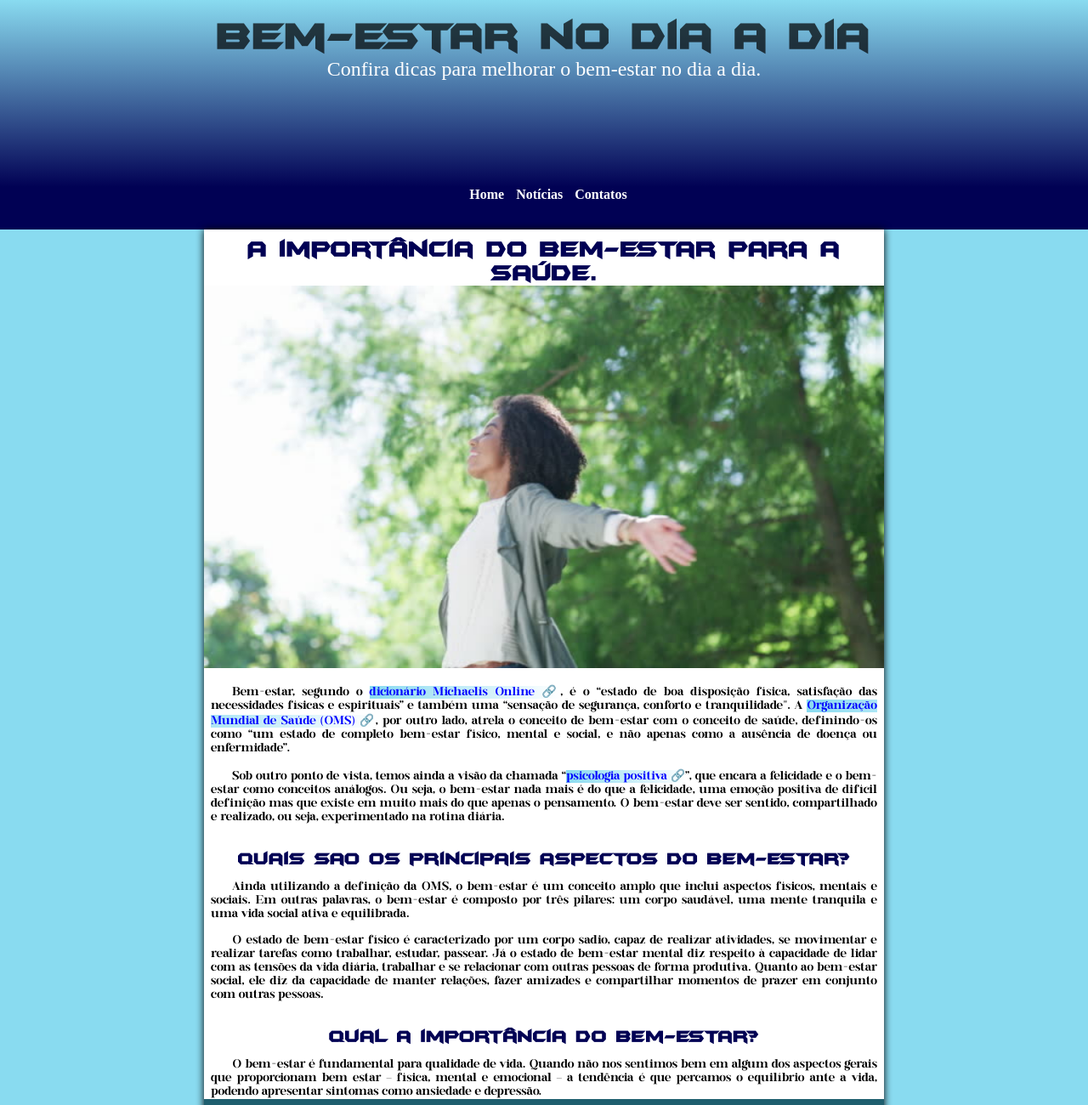
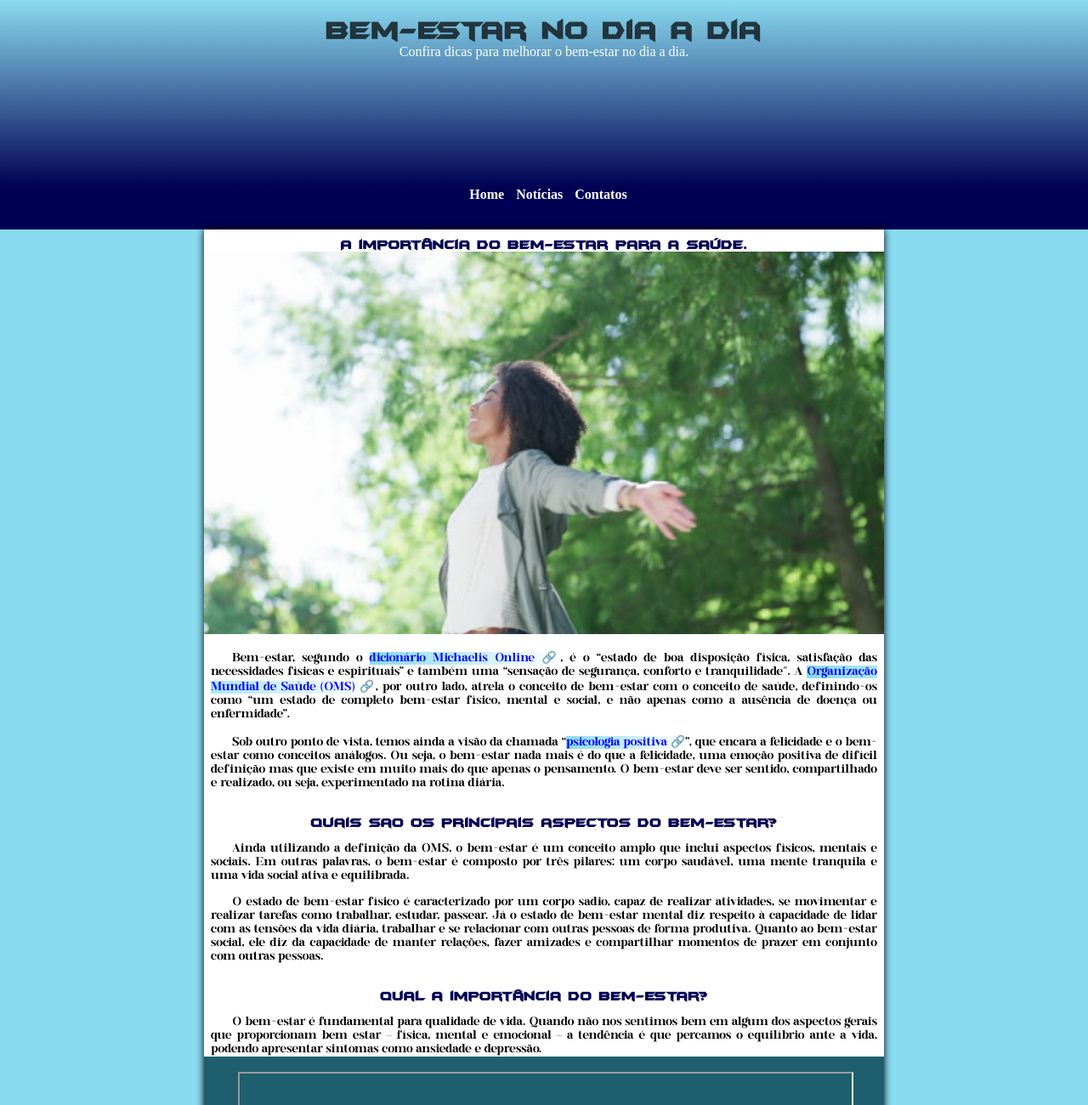
Before and after one commit to jefersonfranciscosoterio/artigo-bem-estar, a plain HTML site: page index.html in a window 1280 px wide. Shown: the top 1300 px of the page at 85% size. Drawn offline with Linux system fonts and the light colour scheme; grey boxes are pictures that could not be loaded.

Commit message:
padronizei o font-size pra 16px

```diff
--- a/style.css
+++ b/style.css
@@ -32,7 +32,7 @@ body{
 header{
     height: 200px;
     font-family:var(--fonte-principal);
-    font-size: 1.5em;
+    font-size: 1em;
     text-align: center;
 background-image:linear-gradient(to top, var(--cor5), var(--cor1));
 color: rgba(0, 0, 0, 0.71);
@@ -72,7 +72,7 @@ main{
 }
 main > h1{
     font-family:var(--fonte-principal);
-    font-size: 28px;
+    font-size: 16px;
     color: var(--cor5);
     text-align: center;
     padding-top: 10px;
@@ -81,7 +81,7 @@ main > h1{
 main > h2{
     font-family:var(--fonte-principal);
     color: var(--cor5);
-    font-size: 21px;
+    font-size: 16px;
     padding-top: 30px;
     text-align: center;
 
@@ -159,7 +159,7 @@ footer{
     color:white;
 text-align: center;
 padding-top: 20px;
-font-size: 18px;
+font-size: 16px;
 }
 footer > a{
     text-decoration: none;
```
